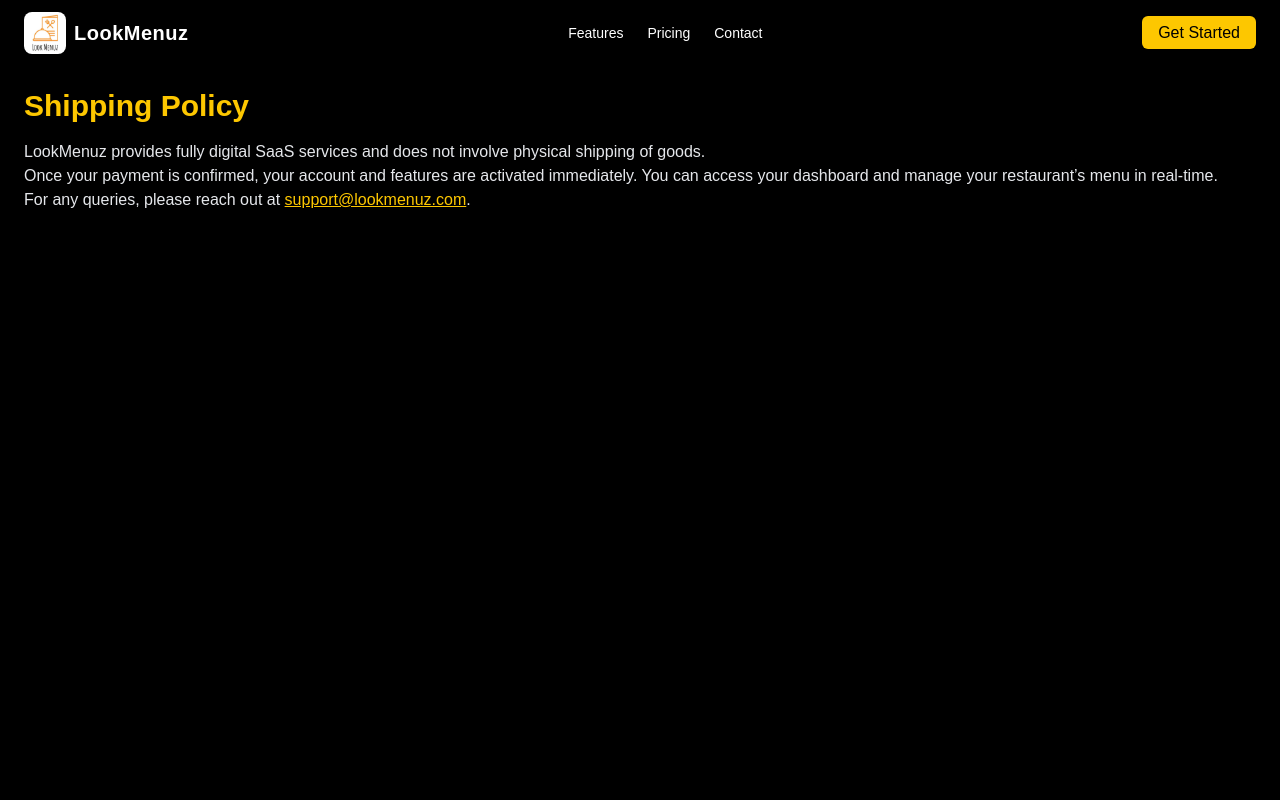
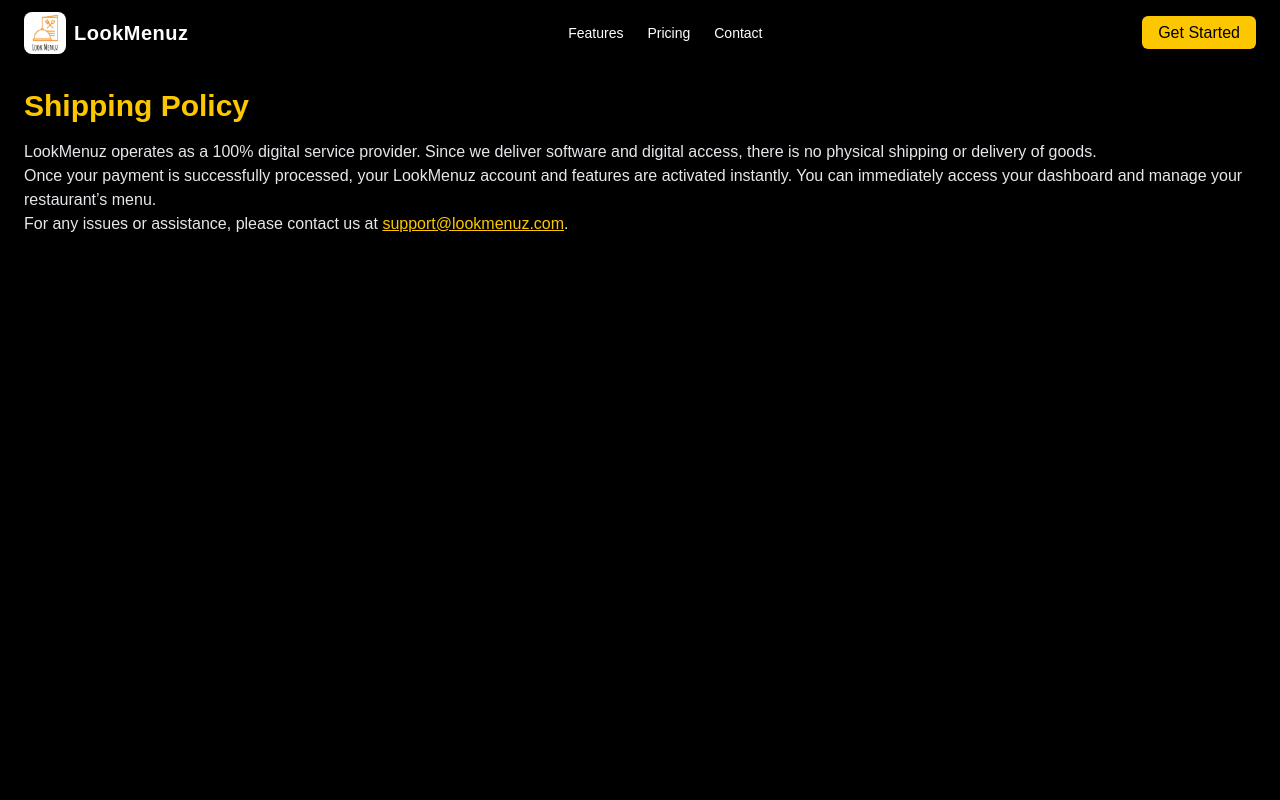
Before and after one commit to Zayed-Attar/lookmenuz-site, a Next.js app: page /shipping in a window 1280 px wide. Shown: the top 800 px of the page. Built offline with nearby package versions, Linux system fonts and the light colour scheme.

Commit message:
Fix: Shipping page for Razorpay verification

```diff
--- a/src/pages/shipping.tsx
+++ b/src/pages/shipping.tsx
@@ -1,13 +1,13 @@
 import Head from "next/head";
 
-export default function ShippingPolicy() {
+export default function Shipping() {
   return (
     <>
       <Head>
         <title>Shipping Policy | LookMenuz</title>
         <meta
           name="description"
-          content="Learn about LookMenuz's digital service delivery and shipping policy."
+          content="LookMenuz provides fully digital SaaS services with no physical shipping involved. Learn more about our delivery process."
         />
       </Head>
 
@@ -17,18 +17,19 @@
         </h1>
 
         <p>
-          LookMenuz provides fully digital SaaS services and does not involve
-          physical shipping of goods.
+          LookMenuz operates as a 100% digital service provider. Since we
+          deliver software and digital access, there is no physical shipping or
+          delivery of goods.
         </p>
 
         <p>
-          Once your payment is confirmed, your account and features are
-          activated immediately. You can access your dashboard and manage your
-          restaurant’s menu in real-time.
+          Once your payment is successfully processed, your LookMenuz account
+          and features are activated instantly. You can immediately access your
+          dashboard and manage your restaurant’s menu.
         </p>
 
         <p>
-          For any queries, please reach out at{" "}
+          For any issues or assistance, please contact us at{" "}
           <a
             href="mailto:support@lookmenuz.com"
             className="text-yellow-400 underline"
```
